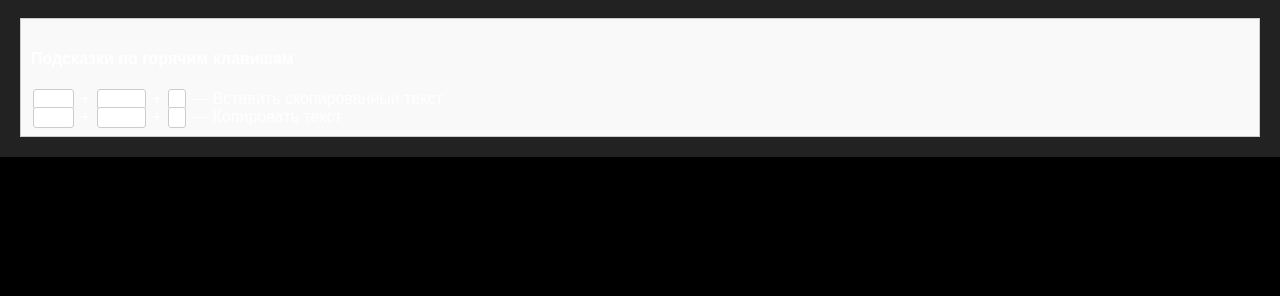
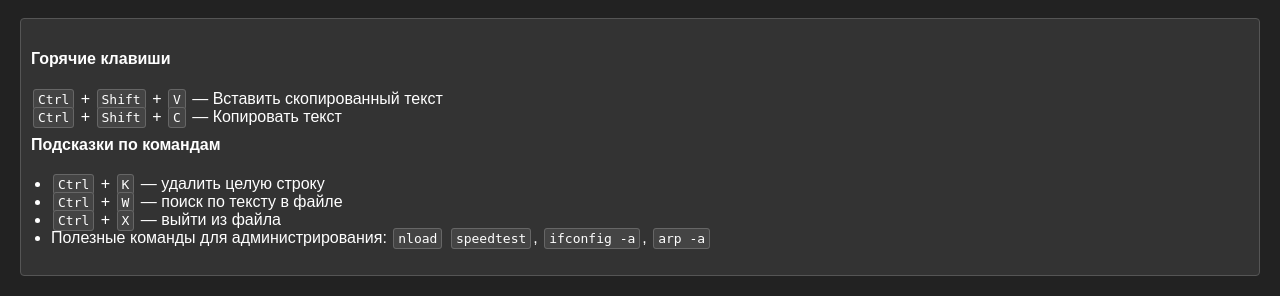
Before and after one commit to Rostarc/web-cabinet, a PHP site: page /to/index.php?page=console in a window 1280 px wide. Shown: the part 812-1108 px from the top of the page. Before the commit the page ends 969 px from the top, so only its background shows below. Run offline with PHP 8.4, Linux system fonts and the light colour scheme; the visitor is signed in with stand-in values (Sample User, id 1); data that the repository does not hold is empty.

Commit message:
Add files via upload

```diff
--- a/inc/console.php
+++ b/inc/console.php
@@ -11,28 +11,6 @@ echo "<h2>Веб-консоль сервера</h2>";
 </div>
 
 <iframe id="shellFrame" src="/shell/" width="100%" height="600"></iframe>
-
-<!-- Подсказки для горячих клавиш, постоянно видимые -->
-<div id="consoleHelp" style="margin-top:15px; padding:10px; background:#f9f9f9; border:1px solid #ccc;">
-  <h4>Подсказки по горячим клавишам</h4>
-  <ul style="list-style:none; padding:0; margin:0;">
-    <li><span class="key">Ctrl</span> + <span class="key">Shift</span> + <span class="key">V</span> — Вставить скопированный текст</li>
-    <li><span class="key">Ctrl</span> + <span class="key">Shift</span> + <span class="key">C</span> — Копировать текст</li>
-    <!-- Можно добавить и другие комбинации, например: -->
-    <!-- <li><span class="key">Ctrl</span> + <span class="key">L</span> — Очистить консоль</li> -->
-  </ul>
-</div>
-
-<style>
-  .key {
-    background: #fff;
-    border: 1px solid #ccc;
-    border-radius: 3px;
-    padding: 2px 4px;
-    font-family: monospace;
-    margin: 0 2px;
-  }
-</style>
 
 <script>
 document.addEventListener('DOMContentLoaded', () => {
@@ -86,3 +64,20 @@ document.addEventListener('DOMContentLoaded', () => {
     }
 });
 </script>
+
+<!-- Подсказки для консоли -->
+<div id="consoleHelp" style="margin-top:15px; padding:10px; background:#333; border:1px solid #555; color:#fff; border-radius:4px;">
+  <h4>Горячие клавиши</h4>
+  <ul style="list-style:none; padding:0; margin:0;">
+    <li><span class="key">Ctrl</span> + <span class="key">Shift</span> + <span class="key">V</span> — Вставить скопированный текст</li>
+    <li><span class="key">Ctrl</span> + <span class="key">Shift</span> + <span class="key">C</span> — Копировать текст</li>
+  </ul>
+  <h4 style="margin-top:10px;">Подсказки по командам</h4>
+  <ul style="list-style:disc; padding-left:20px; margin:0;">
+    <li><span class="key">Ctrl</span> + <span class="key">K</span> — удалить целую строку</li>
+    <li><span class="key">Ctrl</span> + <span class="key">W</span> — поиск по тексту в файле</li>
+    <li><span class="key">Ctrl</span> + <span class="key">X</span> — выйти из файла</li>
+    <li>Полезные команды для администрирования: <span class="key">nload</span> <span class="key">speedtest</span>, <span class="key">ifconfig -a</span>, <span class="key">arp -a</span></li>
+    <br>
+  </ul>
+</div>
```
Also changed, not shown: inc/auth.php (added, +16 -0 lines).
